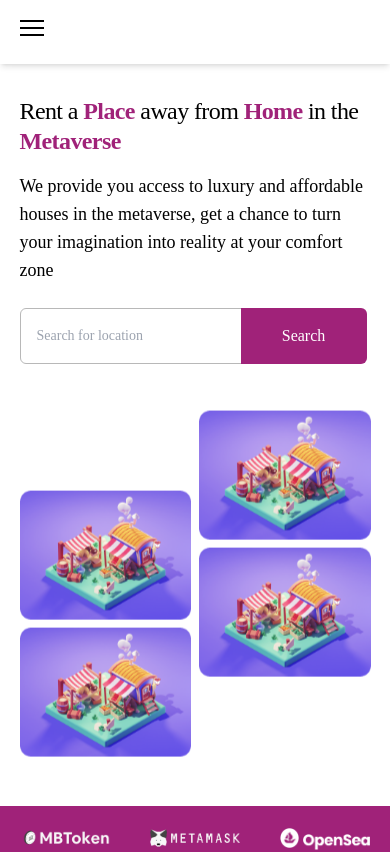
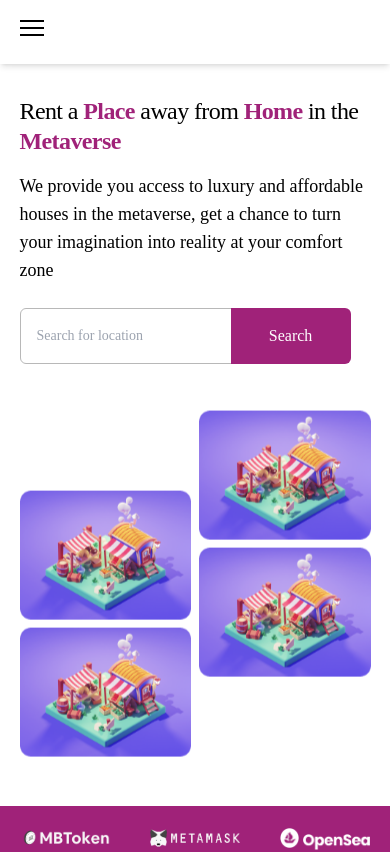
Before and after one commit to Emmanuel-Ibekwe/metabnb-website, a React (Create React App) app: page / in a window 390 px wide. Shown: the top 852 px of the page. Built offline with nearby package versions, Linux system fonts and the light colour scheme; a web font is replaced by a local one.

Commit message:
style: Added the classes, pr-4 lg:pr-0 to the div surrounding the button

```diff
--- a/src/components/HeroSection/HeroSection.jsx
+++ b/src/components/HeroSection/HeroSection.jsx
@@ -15,7 +15,7 @@ export default function HeroSection() {
           metaverse, get a chance to turn your imagination into reality at your
           comfort zone
         </p>
-        <div className=" flex pb-12 lg:pb-0 xl:pb-0">
+        <div className=" flex pb-12 lg:pb-0 xl:pb-0 pr-4 lg:pr-0">
           <input
             type="text"
             placeholder="Search for location"
```
